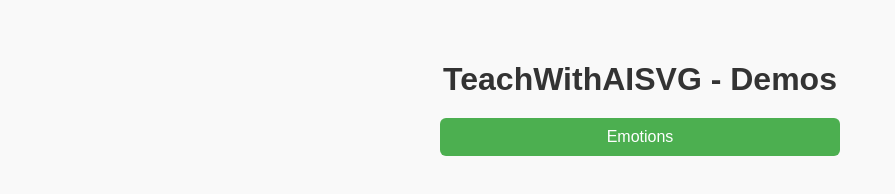
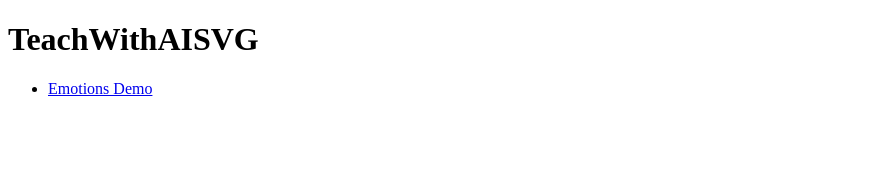
Before and after one commit to tabgraf/Teach-with-AI-SVG, a plain HTML site: page index.html in a window 1280 px wide. Shown: the whole page, without its empty margins (0-895 px from the left). Drawn offline with Linux system fonts and the light colour scheme.

Commit message:
Update index.html

```diff
--- a/index.html
+++ b/index.html
@@ -2,47 +2,13 @@
 <html lang="en">
 <head>
   <meta charset="UTF-8">
-  <title>TeachWithSAIVG - Demos</title>
-  <style>
-    body {
-      font-family: Arial, sans-serif;
-      background: #f9f9f9;
-      margin: 0;
-      padding: 40px;
-      text-align: center;
-    }
-    h1 {
-      color: #333;
-      margin-bottom: 20px;
-    }
-    ul {
-      list-style: none;
-      padding: 0;
-      max-width: 400px;
-      margin: 0 auto;
-    }
-    li {
-      margin: 10px 0;
-    }
-    a {
-      display: block;
-      padding: 10px 15px;
-      background: #4CAF50;
-      color: #fff;
-      text-decoration: none;
-      border-radius: 6px;
-      transition: background 0.3s;
-    }
-    a:hover {
-      background: #45a049;
-    }
-  </style>
+  <title>TeachWithAISVG</title>
 </head>
 <body>
-  <h1>TeachWithAISVG - Demos</h1>
+  <h1>TeachWithAISVG</h1>
   <ul>
-    <li><a href="https://tabgraf.github.io/Teach-with-AI-SVG/emotions">Emotions</a></li>
-    <!-- Add more links as needed -->
+    <li><a href="https://tabgraf.github.io/Teach-with-AI-SVG/emotions">Emotions Demo</a></li>
+    <!-- Add more links below -->
   </ul>
 </body>
 </html>
```
